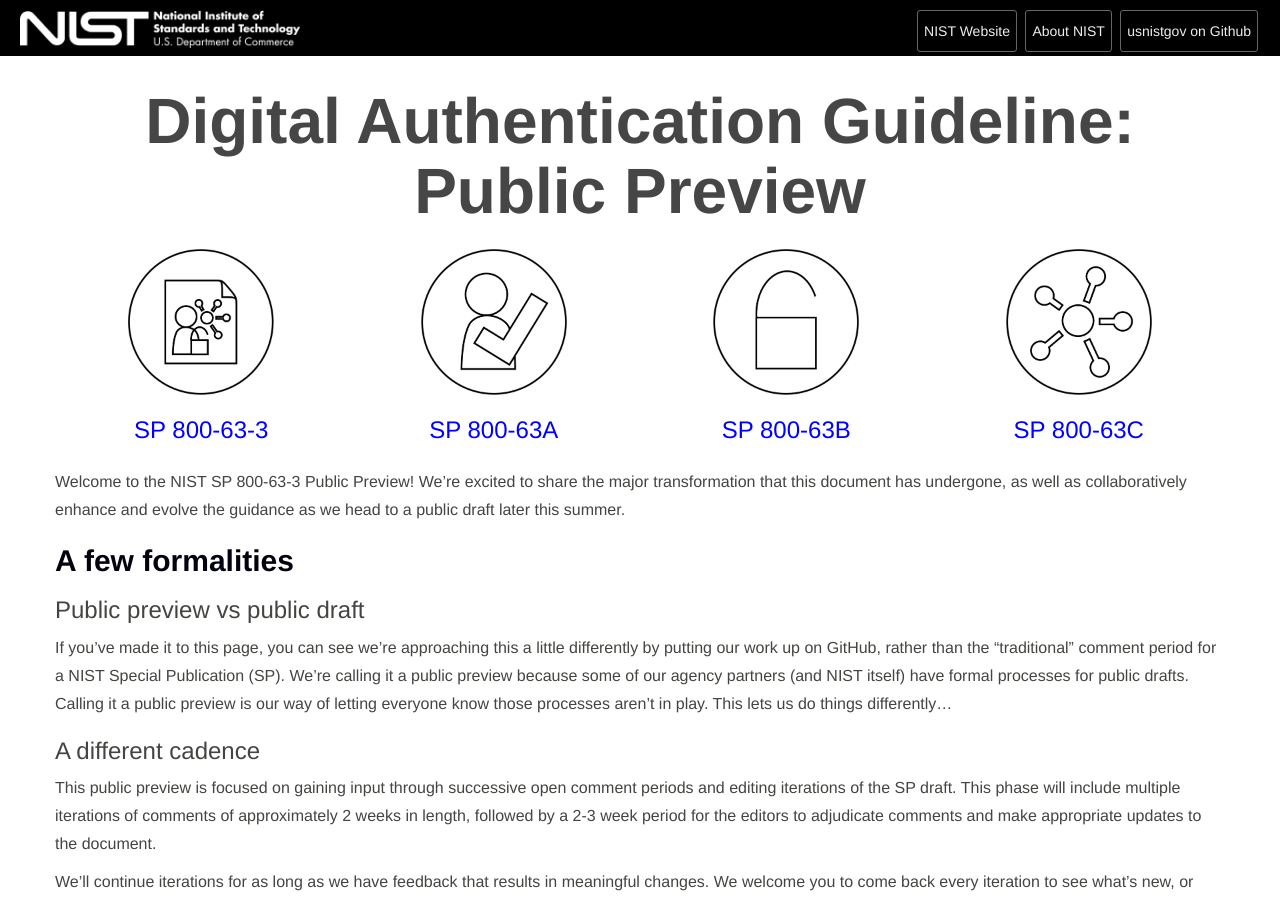
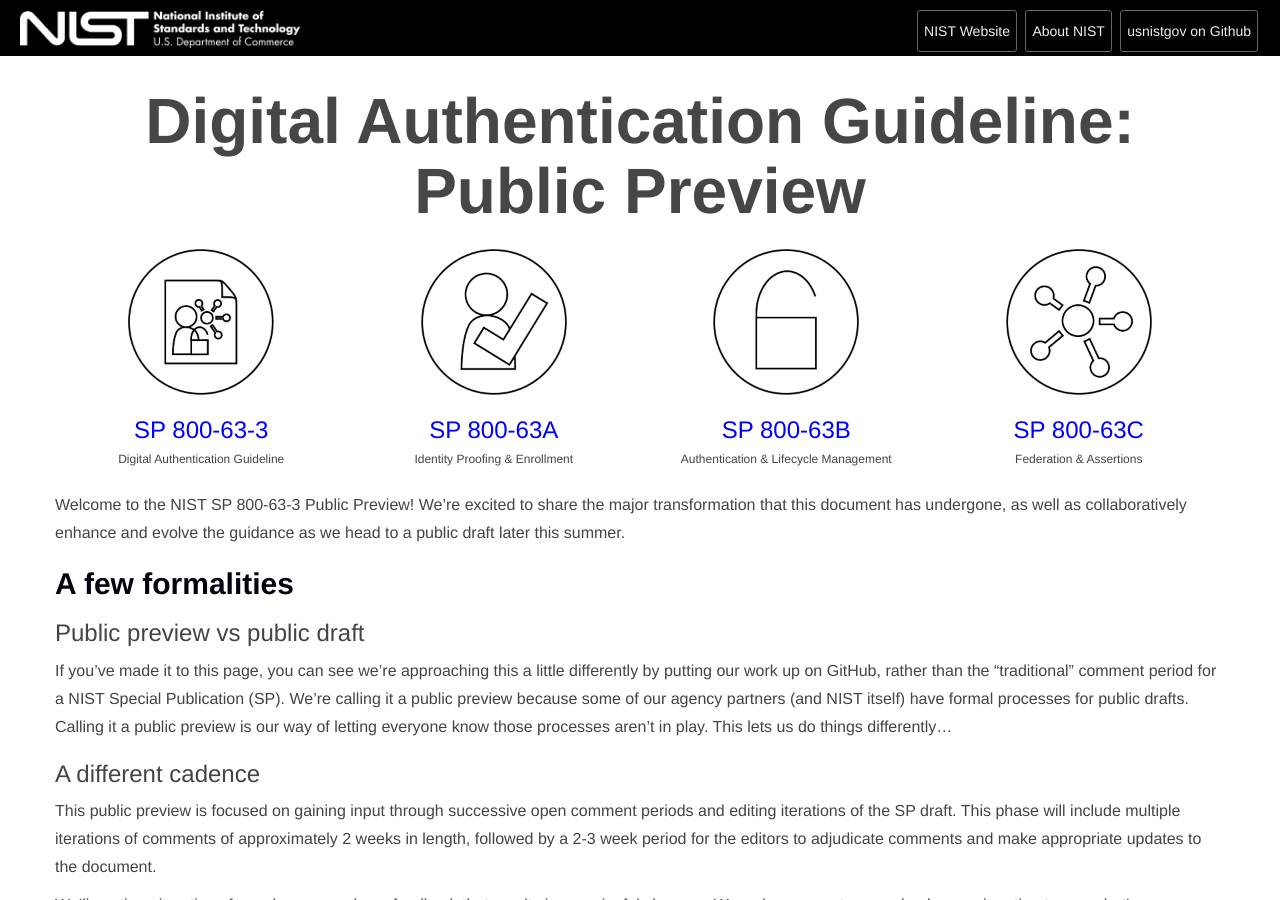
Before and after one commit to usnistgov/800-63-3, a Jekyll site: the page built from index.md, in a window 1280 px wide and 900 px high. Built offline with Jekyll 4.4.1, drawn with Linux system fonts in a browser that asks for light colours; some of the changed text lies outside the part shown.

Commit message:
minor fix for Hildy

```diff
--- a/index.md
+++ b/index.md
@@ -18,24 +18,28 @@
     <a href="sp800-63-3.html"><img src="assets/800_63_3_doc.png" alt="SP 800-63-3" width="150px" height="150px"></a>
   </div>
   <h3><a href="sp800-63-3.html">SP 800-63-3</a></h3>
+  <h6>Digital Authentication Guideline</h6>
 </li>
 <li>
   <div>
     <a href="sp800-63a.html"><img src="assets/800_63_3_Proofing.png" alt="SP 800-63A" width="150px" height="150px"></a>
   </div>
   <h3><a href="sp800-63a.html">SP 800-63A</a></h3>
+  <h6>Identity Proofing & Enrollment</h6>
 </li>
 <li>
   <div>
     <a href="sp800-63b.html"><img src="assets/800_63_3_Authenticators.png" alt="SP 800-63B" width="150px" height="150px"></a>
   </div>
   <h3><a href="sp800-63b.html">SP 800-63B</a></h3>
+  <h6>Authentication & Lifecycle Management</h6>
 </li>
 <li>
   <div>
     <a href="sp800-63c.html"><img src="assets/800_63_3_Federation.png" alt="SP 800-63C" width="150px" height="150px"></a>
   </div>
   <h3><a href="sp800-63c.html">SP 800-63C</a></h3>
+  <h6>Federation & Assertions</h6>
 </li>
 </ul>
 
@@ -108,24 +112,28 @@
     <a href="sp800-63-3.html"><img src="assets/800_63_3_doc.png" alt="SP 800-63-3" width="150px" height="150px"></a>
   </div>
   <h3><a href="sp800-63-3.html">SP 800-63-3</a></h3>
+  <h6>Digital Authentication Guideline</h6>
 </li>
 <li>
   <div>
     <a href="sp800-63a.html"><img src="assets/800_63_3_Proofing.png" alt="SP 800-63A" width="150px" height="150px"></a>
   </div>
   <h3><a href="sp800-63a.html">SP 800-63A</a></h3>
+  <h6>Enrollment & Identity Proofing</h6>
 </li>
 <li>
   <div>
     <a href="sp800-63b.html"><img src="assets/800_63_3_Authenticators.png" alt="SP 800-63B" width="150px" height="150px"></a>
   </div>
   <h3><a href="sp800-63b.html">SP 800-63B</a></h3>
+  <h6>Authentication & Lifecycle Management</h6>
 </li>
 <li>
   <div>
     <a href="sp800-63c.html"><img src="assets/800_63_3_Federation.png" alt="SP 800-63C" width="150px" height="150px"></a>
   </div>
   <h3><a href="sp800-63c.html">SP 800-63C</a></h3>
+  <h6>Federation & Assertions</h6>
 </li>
 </ul>
 
```
Also changed, not shown: sp800-63a/sec4_ial.md (+1 -1 lines).
